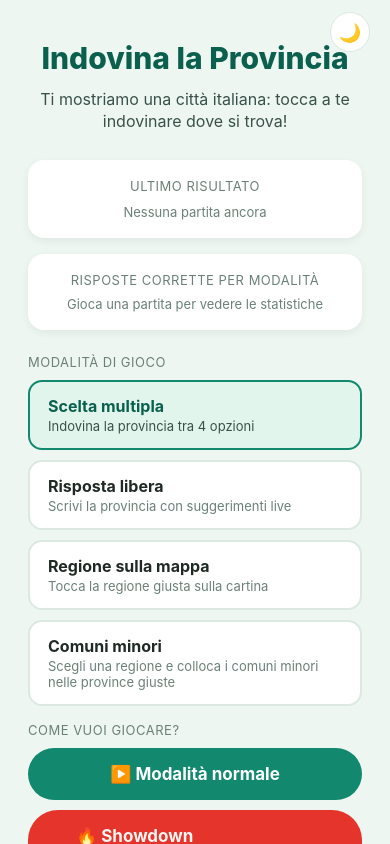
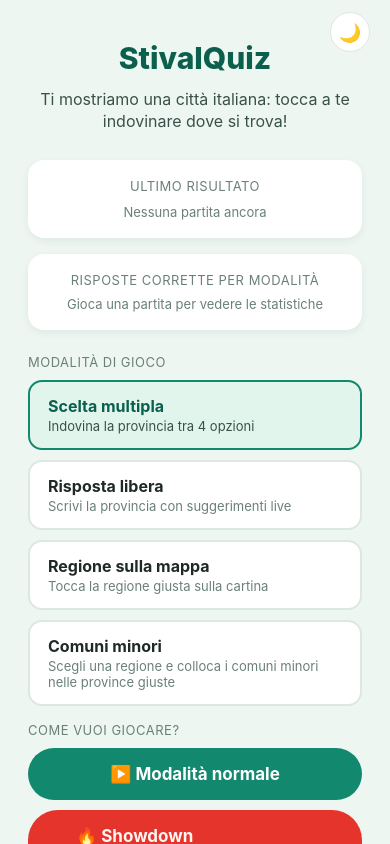
Before and after one commit to derteo/StivalQuiz, a React Native app: screen /Home in a window 390 px wide. Built offline with nearby package versions, Linux system fonts and the light colour scheme.

Commit message:
chore: rinomina progetto in StivalQuiz

```diff
--- a/app.json
+++ b/app.json
@@ -1,7 +1,7 @@
 {
   "expo": {
-    "name": "provinceGameReact",
-    "slug": "provinceGameReact",
+    "name": "StivalQuiz",
+    "slug": "stivalquiz",
     "version": "1.0.0",
     "orientation": "portrait",
     "icon": "./assets/icon.png",
--- a/package.json
+++ b/package.json
@@ -1,5 +1,5 @@
 {
-  "name": "provincegamereact",
+  "name": "stivalquiz",
   "version": "1.0.0",
   "main": "index.js",
   "dependencies": {
--- a/src/screens/HomeScreen.js
+++ b/src/screens/HomeScreen.js
@@ -57,7 +57,7 @@ export default function HomeScreen({ navigation }) {
         <Text style={styles.themeToggleIcon}>{scheme === 'dark' ? '☀️' : '🌙'}</Text>
       </TouchableOpacity>
 
-      <Text style={[styles.title, { color: colors.primaryDark }]}>Indovina la Provincia</Text>
+      <Text style={[styles.title, { color: colors.primaryDark }]}>StivalQuiz</Text>
       <Text style={[styles.subtitle, { color: colors.textSubtle }]}>
         Ti mostriamo una città italiana: tocca a te indovinare dove si trova!
       </Text>
```
Also changed, not shown: 2 other files (tests, documents, lock files or other folders).
